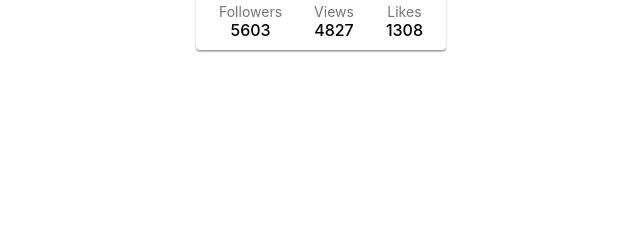
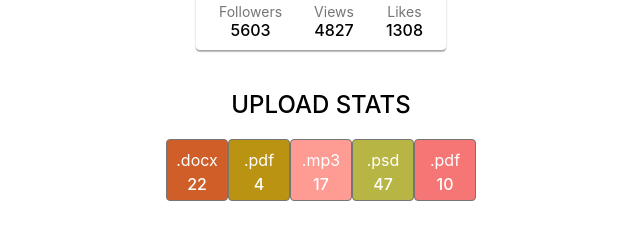
Before and after one commit to Tatiana-Hela/goit-react-hw-01-components, a React (Create React App) app: page / in a window 1280 px wide. Shown: the part 276-516 px from the top of the page, without its empty margins (319-959 px from the left). Built offline with nearby package versions, Linux system fonts and the light colour scheme.

Commit message:
complete data

```diff
--- a/src/components/App.jsx
+++ b/src/components/App.jsx
@@ -1,5 +1,9 @@
 import { Profile } from './Profile/Profile';
 import user from '../data/user.json';
+
+import { Statistics } from './Statistics/Statistics';
+import data from '../data/data.json';
+
 export const App = () => {
   return (
     <div>
@@ -10,6 +14,8 @@ export const App = () => {
         avatar={user.avatar}
         stats={user.stats}
       />
+      <Statistics title="Upload stats" stats={data} />
+      {/* <Statistics stats={data} /> */}
     </div>
   );
 };
--- /dev/null
+++ b/src/components/Statistics/Statistics.jsx
@@ -0,0 +1,46 @@
+import PropTypes from 'prop-types';
+import css from './Statistics.module.css';
+import { getRandomHexColor } from '../../utils/getrandomHexColor';
+
+export const Statistics = ({ title, stats }) => {
+  return (
+    <section className={css.statistics}>
+      {title && <h2 className={css.title}>{title}</h2>}
+      <ul className={css.statsList}>
+        {stats.map(({ id, label, percentage }) => (
+          <>
+            <li
+              style={{ backgroundColor: getRandomHexColor() }}
+              className={css.item}
+            >
+              <span className={css.label}>{label}</span>
+              <span className={css.percentage}>{percentage}</span>
+            </li>
+            {/* <li className={css.item}>
+              <span className={css.label}>{label}</span>
+              <span className={css.percentage}>{percentage}</span>
+            </li>
+            <li className={css.item}>
+              <span className={css.label}>{label}</span>
+              <span className={css.percentage}>{percentage}</span>
+            </li>
+            <li className={css.item}>
+              <span className={css.label}>{label}</span>
+              <span className={css.percentage}>{percentage}</span>
+            </li> */}
+          </>
+        ))}
+      </ul>
+    </section>
+  );
+};
+Statistics.propTypes = {
+  title: PropTypes.string,
+  stats: PropTypes.arrayOf(
+    PropTypes.exact({
+      id: PropTypes.string.isRequired,
+      label: PropTypes.string.isRequired,
+      percentage: PropTypes.number.isRequired,
+    })
+  ).isRequired,
+};
--- /dev/null
+++ b/src/components/Statistics/Statistics.module.css
@@ -0,0 +1,32 @@
+.title {
+  text-transform: uppercase;
+  font-weight: 500;
+}
+
+.statistics {
+  margin-top: 20px;
+  display: flex;
+  flex-direction: column;
+  align-items: center;
+}
+.statsList {
+  display: flex;
+}
+.item {
+  display: flex;
+  flex-direction: column;
+  align-items: center;
+  width: 60px;
+  height: 60px;
+  border: 1px solid#757575;
+  border-radius: 4px;
+}
+.label {
+  color: #fff;
+  margin-bottom: 4px;
+  margin-top: 10px;
+}
+.percentage {
+  font-weight: 500;
+  color: #fff;
+}
--- /dev/null
+++ b/src/data/data.json
@@ -0,0 +1,7 @@
+[
+  { "id": "id-1", "label": ".docx", "percentage": 22 },
+  { "id": "id-2", "label": ".pdf", "percentage": 4 },
+  { "id": "id-3", "label": ".mp3", "percentage": 17 },
+  { "id": "id-4", "label": ".psd", "percentage": 47 },
+  { "id": "id-5", "label": ".pdf", "percentage": 10 }
+]
--- a/src/index.css
+++ b/src/index.css
@@ -13,7 +13,9 @@ code {
   font-family: source-code-pro, Menlo, Monaco, Consolas, 'Courier New',
     monospace;
 }
-
+li {
+  list-style: none;
+}
 ul,
 p {
   margin: 0;
--- /dev/null
+++ b/src/utils/getrandomHexColor.js
@@ -0,0 +1,5 @@
+export function getRandomHexColor() {
+  return `#${Math.floor(Math.random() * 16777215)
+    .toString(16)
+    .padStart(6, 0)}`;
+}
```
